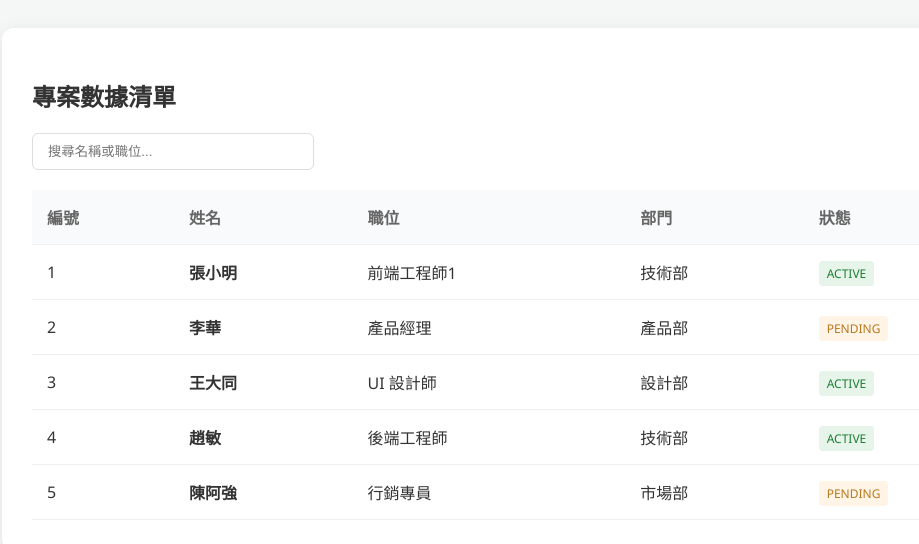
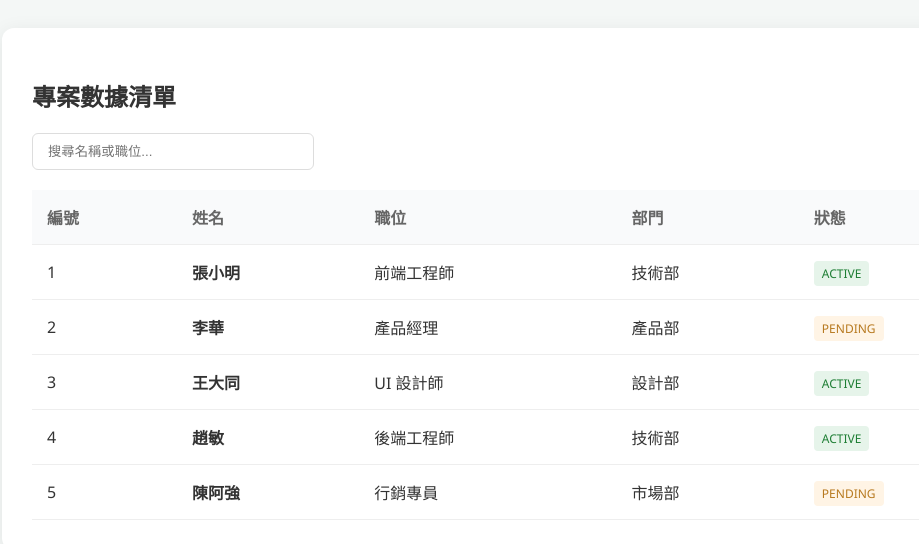
Before and after one commit to myweBuddy/testingWeb, a plain HTML site: page index.html in a window 1280 px wide. Shown: the whole page, without its empty margins (108-1027 px from the left). Drawn offline with Linux system fonts and the light colour scheme.

Commit message:
更改成始資料

```diff
--- a/script.js
+++ b/script.js
@@ -1,6 +1,6 @@
 // 模擬數據源
 const data = [
-    { id: 1, name: "張小明", role: "前端工程師1", dept: "技術部", status: "active" },
+    { id: 1, name: "張小明", role: "前端工程師", dept: "技術部", status: "active" },
     { id: 2, name: "李華", role: "產品經理", dept: "產品部", status: "pending" },
     { id: 3, name: "王大同", role: "UI 設計師", dept: "設計部", status: "active" },
     { id: 4, name: "趙敏", role: "後端工程師", dept: "技術部", status: "active" },
--- a/style.css
+++ b/style.css
@@ -34,7 +34,7 @@
 
 #searchInput:focus { border-color: var(--primary-color); }
 
-/* 表格基礎樣式 */
+/* 表格基礎樣式  */
 table {
     width: 100%;
     border-collapse: collapse;
```
Also changed, not shown: index.html (+0 -1 lines).
